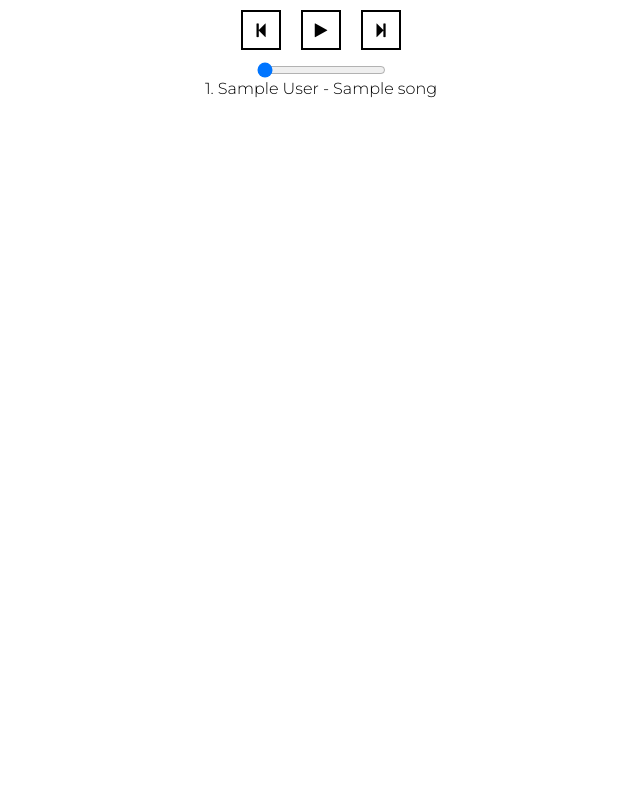
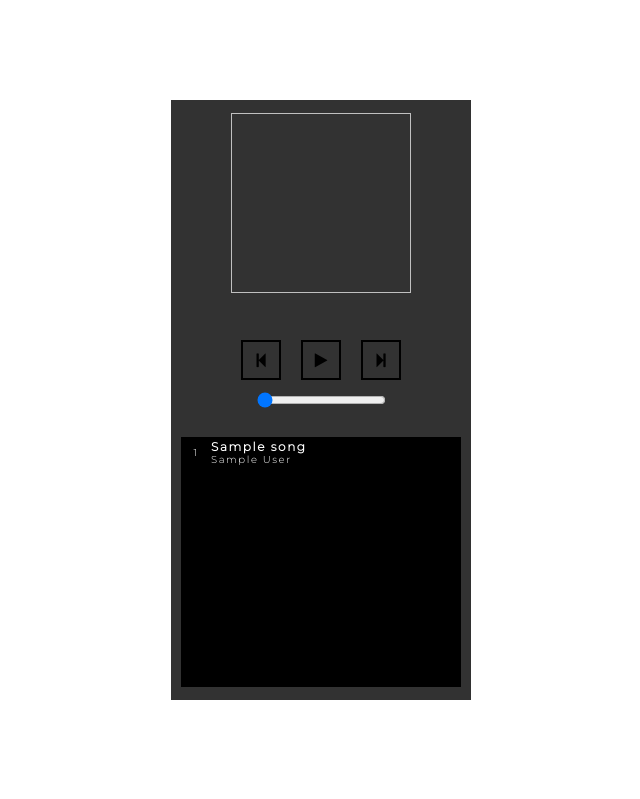
Before and after one commit to lukaszsliwinski/music_player, a Django app: template player/templates/player/index.html in a window 1280 px wide. Shown: the whole page, without its empty margins (319-959 px from the left). Run offline with Django 3.2, Linux system fonts and the light colour scheme; the template is opened without the code that fills it: most values are stand-ins (such as "Sample title", 1, 10 or a date in 2020).

Commit message:
Create style for playlist

```diff
--- a/player/static/player/player.js
+++ b/player/static/player/player.js
@@ -2,8 +2,6 @@ let songId = 0;
 let isPlaying = false;
 let timer;
 let songAudio = document.createElement('audio');
-let slider = document.querySelector('#slider');
-let cover = document.querySelector('#cover');
 
 const songObjsList = createObjList();
 
@@ -11,7 +9,7 @@ updateActiveSong(songId)
 
 
 // Function that creates list with song objects from django database
-// songsObjsString variable is created in <head> section, in templateand
+// songsObjsString variable is created in <head> section, in template
 // and contains all data in one string: "[{...},{...},{...}]"
 function createObjList() {
   const listWithObjsString = songObjsString;
--- a/player/static/player/style.css
+++ b/player/static/player/style.css
@@ -1,24 +1,63 @@
-/* 'can't copy' from metronome */
-
 @import url('https://fonts.googleapis.com/css2?family=Montserrat:wght@200;300&display=swap');
 /* font-family: 'Montserrat', sans-serif; */
-
-
 
 body {
     font-family: 'Montserrat', sans-serif;
     user-select: none;
+    letter-spacing: .1em;
+}
+
+:root {
+    --green: rgb(0, 200, 0);
+}
+
+.container {
+    display: flex;
+    justify-content: center;
+    align-items: center;
+    height: 100vh;
 }
 
 .app {
     display: flex;
     flex-direction: column;
+    justify-content: space-around;
+    align-items: center;
+    width: 300px;
+    height: 600px;
+    background-color: rgb(50, 50, 50);
+}
+
+.app__inf {
+    display: flex;
+    flex-direction: column;
     justify-content: center;
     align-items: center;
-
 }
 
-.controls {
+.inf__cover {
+    width: 180px;
+    height: 180px;
+    margin-bottom: 10px;
+}
+
+.inf__title {
+    font-size: 20px;
+    font-weight: bold;
+}
+
+.inf__artist {
+    font-size: 15px;
+}
+
+.app__controls {
+    display: flex;
+    flex-direction: column;
+    justify-content: center;
+    align-items: center;
+}
+
+.app__btns {
     display: flex;
     justify-content: center;
     align-items: center;
@@ -35,12 +74,76 @@ button {
     border: 2px solid black;
 }
 
-.actual {
-    display: inline-flex;
-    justify-content: center;
-    align-items: center;
+.app__playlist {
+    background-color: black;
+    color: white;
+    height: 250px;
+    width: 280px;
+    overflow-y: auto;
 }
 
+.app__playlist::-webkit-scrollbar {
+    width: 10px;
+}
+
+
+.app__playlist::-webkit-scrollbar-track {
+    background: #adadad;
+}
+
+
+
+
+.app__playlist::-webkit-scrollbar-thumb {
+    background: rgb(120, 120, 120);
+}
+
+
+
+
+.app__playlist::-webkit-scrollbar-thumb:hover {
+    background: rgb(80, 80, 80);
+}
+
+
+.playlist__song {
+    display: flex;
+    justify-content: flex-start;
+    align-items: center;
+    padding: 2px 0;
+}
+
+.playlist__song:first-of-type {
+    margin-top: 2px;
+}
+
+.playlist__song:last-of-type {
+    margin-bottom: 2px;
+}
+
+.playlist__song:hover {
+    background-color: rgb(60, 60, 60);
+    cursor: pointer;
+}
+
+.playlist__song-num {
+    display: block;
+    width: 30px;
+    text-align: center;
+    font-size: 10px;
+}
+
+.playlist__title {
+    font-size: 12px;
+    font-weight: bold;
+}
+
+.playlist__author {
+    margin-top: 2px;
+    font-size: 10px;
+}
+
+
 .now-playing {
-    color: red;
+    color: var(--green);
 }
--- a/player/templates/player/index.html
+++ b/player/templates/player/index.html
@@ -18,24 +18,35 @@
 </head>
 
 <body onload="loadAudio(songId)">
-
+    <div class="container">
         <div class="app" oncontextmenu="return false">
-        <img id="cover"></img>
-        <div id="title"></div>
-        <div id="artist"></div>
-        <div class="controls">
+            <section class="app__inf">
+                <img class="inf__cover" id="cover"></img>
+                <h1 class="inf__title" id="title"></h1>
+                <h2 class="inf__artist" id="artist"></h2>
+            </section>
+            <section class="app__controls">
+                <div class="app__btns">
                     <button onclick="previousSong()"><i class="fa fa-step-backward" aria-hidden="true"></i></button>
                     <button onclick="startPause()" id="play"><i class="fa fa-play" aria-hidden="true"></i></button>
                     <button onclick="nextSong()"><i class="fa fa-step-forward" aria-hidden="true"></i></button>
                 </div>
-        <div class="duration">
                 <input type="range" min="0" max="100" value="0" id="slider" oninput="changeDuration(this)">
+            </section>
+            <section class="app__playlist">
+                <ul>
+                    {% for song, song_id, song_num in numbered_songs %}
+                    <li class="playlist__song" id="{{ song_id }}" onclick="playFromPlaylist('{{ song_id }}')">
+                        <div class="playlist__song-num">{{ song_num }}</div>
+                        <div>
+                            <h3 class="playlist__title">{{ song.title }}</h3>
+                            <h4 class="playlist__author">{{ song.author}}</h4>
                         </div>
-        <ul class="playlist">
-            {% for song, song_id, song_num in numbered_songs %}
-            <li class="song-name" id="{{ song_id }}" onclick="playFromPlaylist('{{ song_id }}')">{{ song_num }}. <span>{{ song.author}} - {{ song.title }}</span></li>
+                    </li>
                     {% endfor %}
                 </ul>
+            </section>
+        </div>
     </div>
 
     <script type="text/javascript" src="{% static 'player/player.js' %}"></script>
```
Lines whose indentation alone changed are shown as unchanged.
